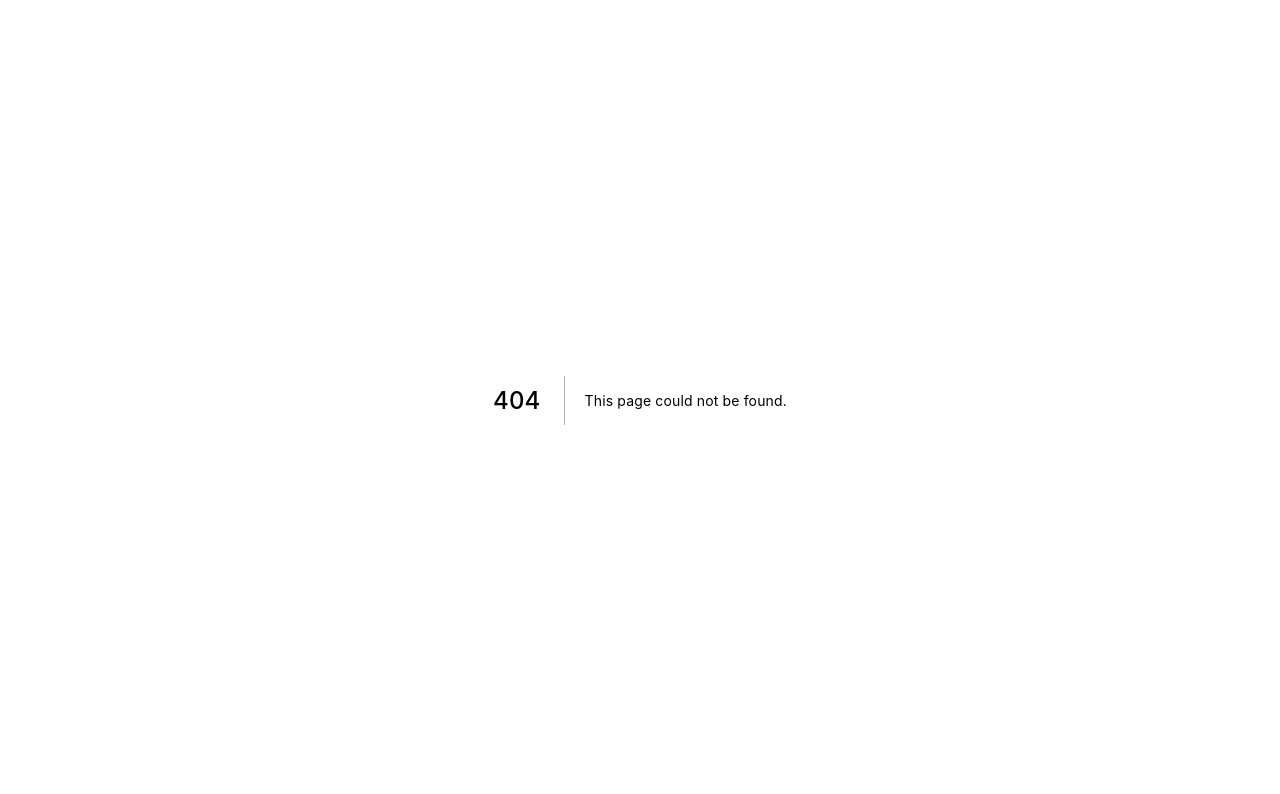
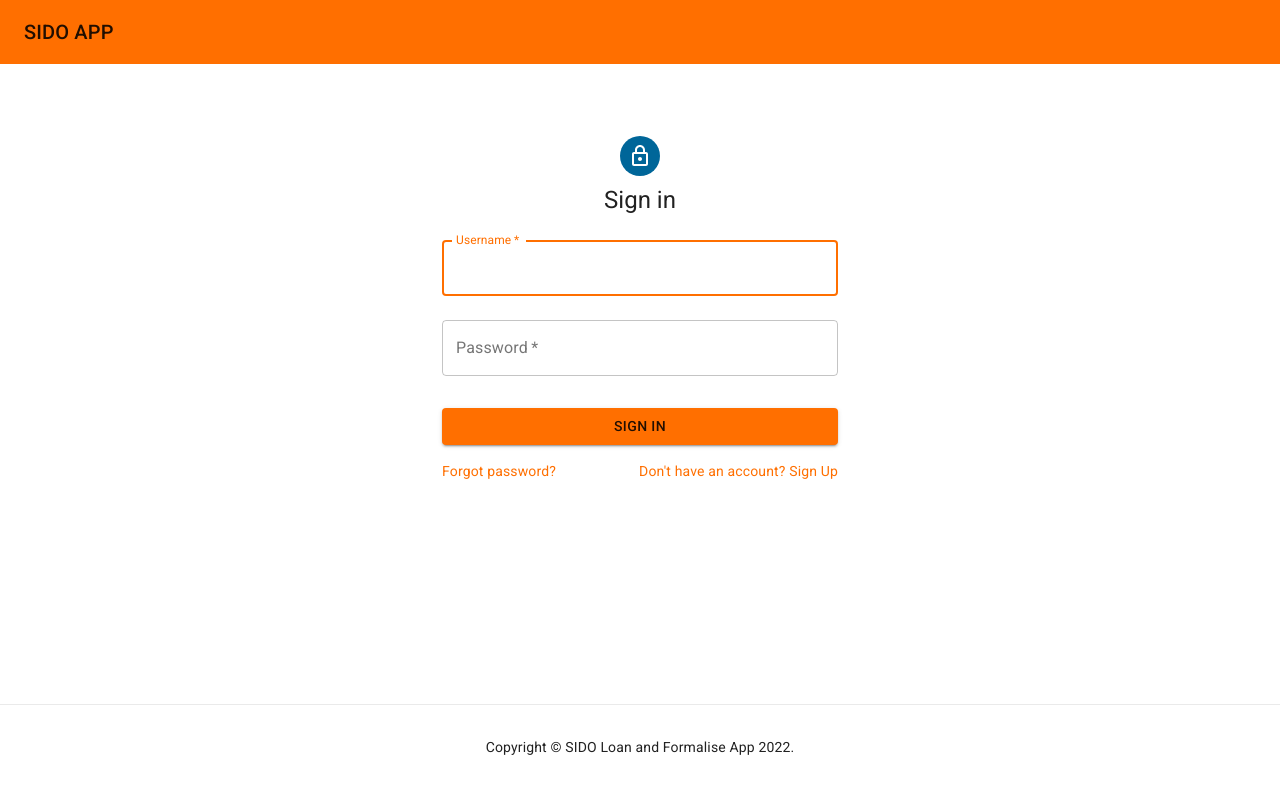
Before and after one commit to dionkapf/sido-fyp, a Next.js app in the folder sido-client/: page /login in a window 1280 px wide. Before the commit this address had no page. Shown: the top 794 px of the page. Built offline with nearby package versions, Linux system fonts and the light colour scheme.

Commit message:
Integrate authentication

```diff
--- a/sido-client/components/menuappbar.js
+++ b/sido-client/components/menuappbar.js
@@ -4,13 +4,16 @@ import AppBar from "@material-ui/core/AppBar";
 import Toolbar from "@material-ui/core/Toolbar";
 import Typography from "@material-ui/core/Typography";
 import IconButton from "@material-ui/core/IconButton";
-import MenuIcon from "@material-ui/icons/Menu";
 import AccountCircle from "@material-ui/icons/AccountCircle";
-import Switch from "@material-ui/core/Switch";
-import FormControlLabel from "@material-ui/core/FormControlLabel";
-import FormGroup from "@material-ui/core/FormGroup";
 import MenuItem from "@material-ui/core/MenuItem";
 import Menu from "@material-ui/core/Menu";
+import { useAuth } from "../context/AuthContext";
+import Router, { useRouter } from "next/router";
+import {
+  useRecoilState,
+  useRecoilValue_TRANSITION_SUPPORT_UNSTABLE,
+} from "recoil";
+import { userState, authState } from "../stores/states";
 
 const useStyles = makeStyles((theme) => ({
   root: {
@@ -26,9 +29,14 @@ const useStyles = makeStyles((theme) => ({
 
 export default function MenuAppBar() {
   const classes = useStyles();
-  const [auth, setAuth] = React.useState(true);
+  const { user, setUser } = useAuth();
+  const { isLoading, setIsLoading } = useAuth();
   const [anchorEl, setAnchorEl] = React.useState(null);
   const open = Boolean(anchorEl);
+  const router = useRouter();
+  const isLoginPage = router.pathname === "/login";
+  console.log("Navbar user", user);
+  console.log("Navbar isLoginPage", isLoginPage);
 
   const handleChange = (event) => {
     setAuth(event.target.checked);
@@ -42,20 +50,25 @@ export default function MenuAppBar() {
     setAnchorEl(null);
   };
 
+  const handleLogOut = async (event) => {
+    console.log("Logging out...");
+    setUser(null);
+    localStorage.removeItem("user");
+    setIsLoading(true);
+    await Router.push("/login");
+  };
+  const handleLogIn = async (event) => {
+    await Router.push("/login");
+  };
   return (
     <div className={classes.root}>
       <AppBar position="static">
         <Toolbar>
-          <IconButton
-            edge="start"
-            className={classes.menuButton}
-            color="inherit"
-            aria-label="menu"
-          ></IconButton>
           <Typography variant="h6" className={classes.title}>
             SIDO APP
           </Typography>
-          {auth && (
+
+          {user && !isLoginPage && !isLoading && (
             <div>
               <IconButton
                 aria-label="account of current user"
@@ -65,6 +78,9 @@ export default function MenuAppBar() {
                 color="inherit"
               >
                 <AccountCircle />
+                <Typography variant="h6" className={classes.title}>
+                  {user.first_name + " " + user.last_name}
+                </Typography>
               </IconButton>
               <Menu
                 id="menu-appbar"
@@ -82,8 +98,23 @@ export default function MenuAppBar() {
                 onClose={handleClose}
               >
                 <MenuItem onClick={handleClose}>Profile</MenuItem>
-                <MenuItem onClick={handleClose}>My account</MenuItem>
+                <MenuItem onClick={handleLogOut}>Log Out</MenuItem>
               </Menu>
+            </div>
+          )}
+          {!user && !isLoginPage && isLoading && (
+            <div>
+              <IconButton
+                aria-label="account of current user"
+                aria-controls="menu-appbar"
+                aria-haspopup="true"
+                onClick={handleLogIn}
+                color="inherit"
+              >
+                <Typography variant="h6" className={classes.title}>
+                  LOGIN
+                </Typography>
+              </IconButton>
             </div>
           )}
         </Toolbar>
--- /dev/null
+++ b/sido-client/components/signin.js
@@ -0,0 +1,135 @@
+import React from "react";
+import Avatar from "@material-ui/core/Avatar";
+import Button from "@material-ui/core/Button";
+import CssBaseline from "@material-ui/core/CssBaseline";
+import TextField from "@material-ui/core/TextField";
+import Link from "@material-ui/core/Link";
+import Grid from "@material-ui/core/Grid";
+import LockOutlinedIcon from "@material-ui/icons/LockOutlined";
+import Typography from "@material-ui/core/Typography";
+import { makeStyles } from "@material-ui/core/styles";
+import Container from "@material-ui/core/Container";
+import { useRouter } from "next/router";
+import { useAuth } from "../context/AuthContext";
+
+import { useContext } from "react";
+import { AuthContext } from "../context/AuthContext";
+
+const useStyles = makeStyles((theme) => ({
+  paper: {
+    marginTop: theme.spacing(8),
+    display: "flex",
+    flexDirection: "column",
+    alignItems: "center",
+  },
+  avatar: {
+    margin: theme.spacing(1),
+    backgroundColor: theme.palette.secondary.main,
+  },
+  form: {
+    width: "100%", // Fix IE 11 issue.
+    marginTop: theme.spacing(1),
+  },
+  submit: {
+    margin: theme.spacing(3, 0, 2),
+  },
+}));
+
+export default function SignIn() {
+  const classes = useStyles();
+  const [username, setUsername] = React.useState("");
+  const [password, setPassword] = React.useState("");
+  const router = useRouter();
+  const { user, setUser, setIsLoading } = useAuth();
+
+  React.useEffect(() => {
+    setIsLoading(false);
+  }, [setIsLoading]);
+
+  const handleSubmit = async (e) => {
+    e.preventDefault();
+    const data = JSON.stringify({ username, password });
+    const response = await fetch("http://localhost:5000/login", {
+      method: "POST",
+      headers: { "Content-Type": "application/json" },
+      credentials: "include",
+      body: data,
+    });
+    const { user: resUser } = await response.json();
+    // @TODO: Create cookie for refresh cookie here
+    // @TODO: Save user to recoil
+    console.log("User from res", resUser);
+    localStorage.setItem("user", JSON.stringify(resUser));
+    setUser(resUser);
+    setIsLoading(false);
+    console.log("User after login", user);
+    await router.push("/hello");
+  };
+
+  return (
+    <Container component="main" maxWidth="xs">
+      <CssBaseline />
+      <div className={classes.paper}>
+        <Avatar className={classes.avatar}>
+          <LockOutlinedIcon />
+        </Avatar>
+        <Typography component="h1" variant="h5">
+          Sign in
+        </Typography>
+        <form
+          className={classes.form}
+          noValidate
+          onSubmit={handleSubmit}
+          method="POST"
+        >
+          <TextField
+            variant="outlined"
+            margin="normal"
+            required
+            fullWidth
+            id="username"
+            label="Username"
+            name="username"
+            autoFocus
+            value={username}
+            onChange={(e) => setUsername(e.target.value)}
+          />
+          <TextField
+            variant="outlined"
+            margin="normal"
+            required
+            fullWidth
+            name="password"
+            label="Password"
+            type="password"
+            id="password"
+            autoComplete="current-password"
+            value={password}
+            onChange={(e) => setPassword(e.target.value)}
+          />
+          <Button
+            type="submit"
+            fullWidth
+            variant="contained"
+            color="primary"
+            className={classes.submit}
+          >
+            Sign In
+          </Button>
+          <Grid container>
+            <Grid item xs>
+              <Link href="#" variant="body2">
+                Forgot password?
+              </Link>
+            </Grid>
+            <Grid item>
+              <Link href="#" variant="body2">
+                {"Don't have an account? Sign Up"}
+              </Link>
+            </Grid>
+          </Grid>
+        </form>
+      </div>
+    </Container>
+  );
+}
--- /dev/null
+++ b/sido-client/context/AuthContext.js
@@ -0,0 +1,43 @@
+import { createContext, useState, useContext, useEffect, useRef } from "react";
+
+const AuthContext = createContext({
+  user: null,
+  setUser: () => {},
+  checkLogin: () => {},
+  isLoading: false,
+  setIsLoading: () => {},
+});
+export const AuthContextProvider = ({ children, session }) => {
+  let sessionUser = useRef(null);
+  useEffect(() => {
+    checkLogin();
+  }, []);
+
+  const checkLogin = () => {
+    console.log("AuthContextProvider checkLogin");
+    setIsLoading(true);
+    sessionUser.current = JSON.parse(localStorage.getItem("user"));
+    if (sessionUser.current) {
+      console.log("User exists");
+      setUser(sessionUser.current);
+      setIsLoading(false);
+    }
+    console.log("AuthContextProvider sessionUser", sessionUser.current);
+  };
+
+  console.log("sessionUser", sessionUser.current);
+  console.log("session", session);
+  const [user, setUser] = useState(sessionUser.current);
+  const [isLoading, setIsLoading] = useState(false);
+  return (
+    <AuthContext.Provider value={{ user, setUser, isLoading, setIsLoading }}>
+      {children}
+    </AuthContext.Provider>
+  );
+};
+
+export function useAuth() {
+  return useContext(AuthContext);
+}
+
+export default AuthContext;
--- a/sido-client/pages/_app.js
+++ b/sido-client/pages/_app.js
@@ -1,18 +1,45 @@
-import React from "react";
+import React, { useRef } from "react";
 import PropTypes from "prop-types";
 import Head from "next/head";
 import { ThemeProvider } from "@material-ui/core/styles";
 import CssBaseline from "@material-ui/core/CssBaseline";
 import theme from "../theme";
+import { AuthContextProvider } from "../context/AuthContext";
+import { RecoilRoot } from "recoil";
 
 export default function MyApp(props) {
   const { Component, pageProps } = props;
-
+  let sessionUser = useRef(null);
   React.useEffect(() => {
     // Remove the server-side injected CSS.
     const jssStyles = document.querySelector("#jss-server-side");
     if (jssStyles) {
       jssStyles.parentElement.removeChild(jssStyles);
+    }
+    const user = JSON.parse(localStorage.getItem("user"));
+    sessionUser.current = user;
+    console.log("sessionUser", sessionUser.current);
+    if (user) {
+      if (user.accessToken) {
+        console.log("User has access token");
+        // @TODO - Check if the user access token is still valid
+        fetch("http://localhost:5000/login/validate", {
+          method: "GET",
+          headers: {
+            Authorization: `Bearer ${user.accessToken}`,
+            "Content-Type": "application/json",
+          },
+        }).then((response) => {
+          response.json().then((data) => {
+            data.success
+              ? console.log("User is in sesison")
+              : localStorage.removeItem("user");
+          });
+        });
+      }
+      console.log("User exists");
+    } else {
+      console.log("User does not exist");
     }
   }, []);
 
@@ -28,7 +55,11 @@ export default function MyApp(props) {
       <ThemeProvider theme={theme}>
         {/* CssBaseline kickstart an elegant, consistent, and simple baseline to build upon. */}
         <CssBaseline />
-        <Component {...pageProps} />
+        <RecoilRoot>
+          <AuthContextProvider session={sessionUser.current}>
+            <Component {...pageProps} />
+          </AuthContextProvider>
+        </RecoilRoot>
       </ThemeProvider>
     </React.Fragment>
   );
--- /dev/null
+++ b/sido-client/pages/login.js
@@ -0,0 +1,22 @@
+import Layout from "../components/layout";
+import SignIn from "../components/signin";
+import TextField from "@material-ui/core/TextField";
+import Button from "@material-ui/core/Button";
+import Grid from "@material-ui/core/Grid";
+import Link from "@material-ui/core/Link";
+
+export default function Login() {
+  const handleSubmit = (e) => {
+    e.preventDefault();
+  };
+  return (
+    <Layout>
+      {/* <form onSubmit={handleSubmit} action="#" method="POST">
+        <input type="text" name="username" id="username" />
+        <input type="password" name="password" id="password" />
+        <input type="submit" value="ENTER" />
+      </form> */}
+      <SignIn />
+    </Layout>
+  );
+}
--- /dev/null
+++ b/sido-client/stores/states.js
@@ -0,0 +1,27 @@
+import { atom, selector } from "recoil";
+
+const userState = atom({
+  key: "userState",
+  default: {
+    user: null,
+    accessToken: null,
+  },
+});
+
+const loadingState = atom({
+  key: "loadingState",
+  default: false,
+});
+
+const authState = selector({
+  key: "authState",
+  get: ({ get }) => {
+    if (get(userState).user) {
+      return true;
+    } else {
+      return false;
+    }
+  },
+});
+
+export { userState, authState, loadingState };
```
